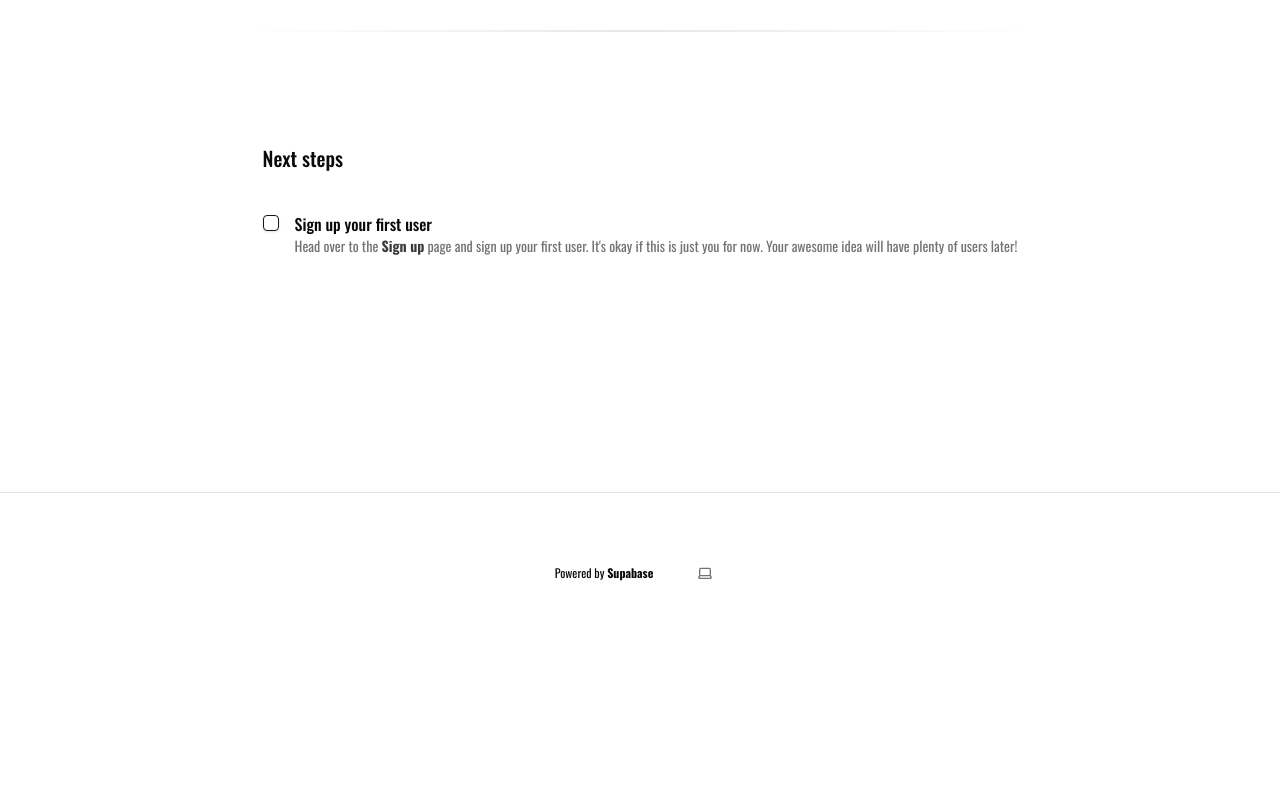
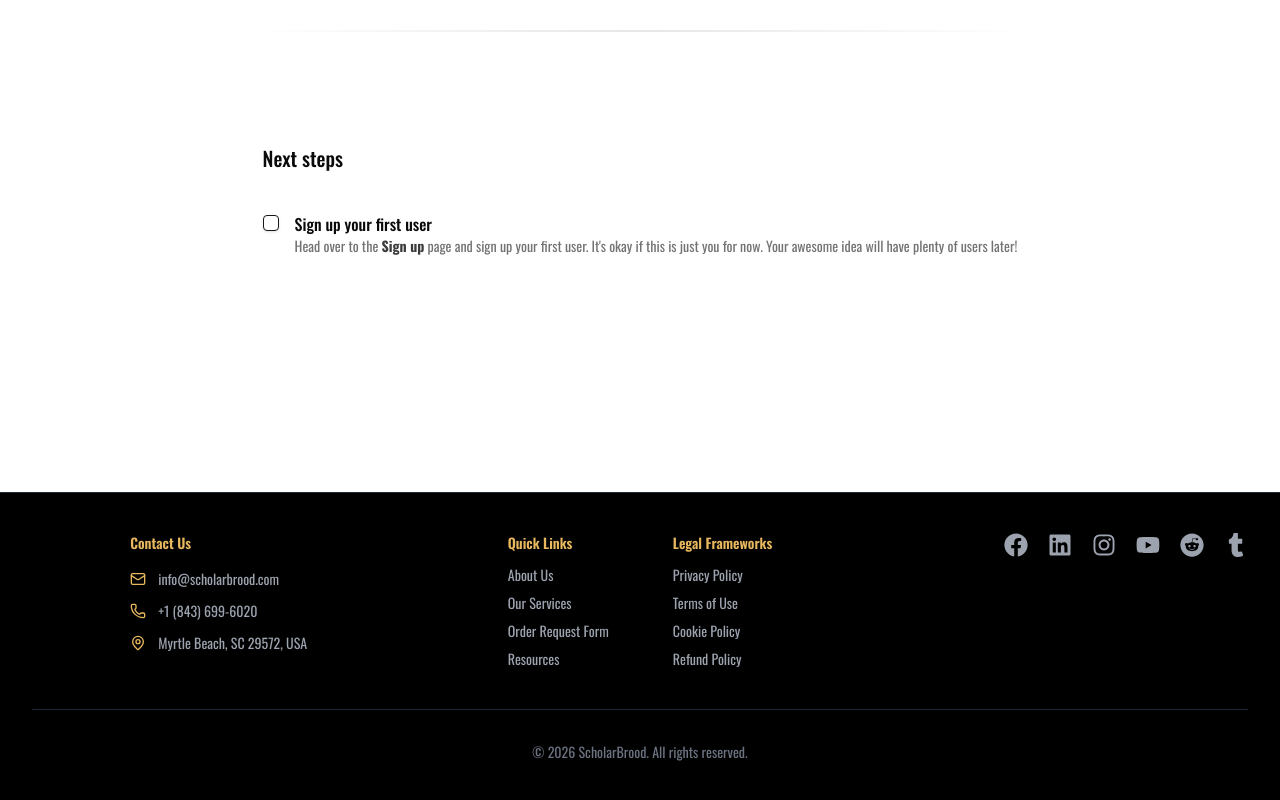
Before and after one commit to nedarctic/sbd, a Next.js app: page / in a window 1280 px wide. Shown: the part 372-1172 px from the top of the page. Before the commit the page ends 1025 px from the top, so only its background shows below. Built offline with nearby package versions, Linux system fonts and the light colour scheme; no server answers.

Commit message:
new footer component

```diff
--- a/components/footer.tsx
+++ b/components/footer.tsx
@@ -1,20 +1,137 @@
-import { ThemeSwitcher } from "@/components/theme-switcher";
+'use client';
+
+import Link from "next/link";
+import { MapPin, Mail, Phone } from "lucide-react";
+import { FaFacebook, FaLinkedin, FaInstagram, FaYoutube, FaReddit, FaTumblr } from "react-icons/fa";
+import { oswald } from "@/components/ui/fonts";
+import { useState, useEffect } from "react";
 
 export default function Footer() {
-    return (
-        <footer className="w-full flex items-center justify-center border-t mx-auto text-center text-xs gap-8 py-16">
-            <p>
-                Powered by{" "}
+
+  const [year, setYear] = useState<number | null>(null);
+
+  useEffect(() => {
+    setYear(new Date().getFullYear());
+  }, []);
+
+  const quickLinks = [
+    { label: "About Us", href: "/about" },
+    { label: "Our Services", href: "/services" },
+    { label: "Order Request Form", href: "/order" },
+    { label: "Resources", href: "/resources" },
+    // { label: "Contact Us", href: "/contact" },
+  ];
+
+  const policyLinks = [{ label: "Privacy Policy", path: "/privacy-policy" }, { label: "Terms of Use", path: "/terms-of-use" }, { label: "Cookie Policy", path: "/cookie-policy" }, { label: "Refund Policy", path: "/refund-policy" }];
+
+  const socialLinks = [
+    { Icon: FaFacebook, href: "https://facebook.com/scholarbrood" },
+    { Icon: FaLinkedin, href: "https://www.linkedin.com/in/nicholas-otieno-28a25939a/" },
+    { Icon: FaInstagram, href: "https://www.instagram.com/scholarbrood/" },
+    { Icon: FaYoutube, href: "https://www.youtube.com/@ScholarBrood" },
+    { Icon: FaReddit, href: "https://www.reddit.com/user/scholarbrood/" },
+    { Icon: FaTumblr, href: "https://scholarbrood.tumblr.com/" },
+  ];
+
+  return (
+    <footer className="bg-black py-10 border-t border-gray-800">
+      <div className="max-w-7xl mx-auto px-6 sm:px-8">
+        {/* Main Content */}
+        <div className="grid grid-cols-1 md:grid-cols-3 gap-10 md:gap-12 items-start text-sm">
+          {/* Contact Info */}
+          <div className="order-1 flex flex-col items-center justify-center">
+            <div className="text-center sm:text-left">
+              <h3 className={`${oswald.className} font-semibold text-[#E8B85F] mb-4`}>
+                Contact Us
+              </h3>
+              <div className="space-y-3 text-gray-400">
+                <div className="flex items-center gap-3">
+                  <Mail className="w-4 h-4 text-[#E8B85F] flex-shrink-0" />
+                  <a
+                    href="mailto:info@scholarbrood.com"
+                    className={`${oswald.className} hover:text-[#E8B85F] transition break-words`}
+                  >
+                    info@scholarbrood.com
+                  </a>
+                </div>
+                <div className="flex items-center gap-3">
+                  <Phone className="w-4 h-4 text-[#E8B85F] flex-shrink-0" />
+                  <span className={`${oswald.className}`}>+1 (843) 699-6020</span>
+                </div>
+                <div className="flex items-center gap-3">
+                  <MapPin className="w-4 h-4 text-[#E8B85F] flex-shrink-0" />
+                  <span className={`${oswald.className}`}>Myrtle Beach, SC 29572, USA</span>
+                </div>
+              </div>
+            </div>
+          </div>
+
+          {/* Quick Links & Legal */}
+          <div className="order-3 md:order-2 flex flex-col sm:flex-row justify-center gap-10 sm:gap-16">
+            {/* Quick Links */}
+            <div className="text-center sm:text-left">
+              <h4 className={`${oswald.className} font-semibold text-[#E8B85F] mb-3`}>
+                Quick Links
+              </h4>
+              <ul className="space-y-2">
+                {quickLinks.map(({ label, href }) => (
+                  <li key={href}>
+                    <Link
+                      href={href}
+                      className={`${oswald.className} text-gray-400 hover:text-[#E8B85F] transition block`}
+                    >
+                      {label}
+                    </Link>
+                  </li>
+                ))}
+              </ul>
+            </div>
+
+            {/* Legal */}
+            <div className="text-center sm:text-left">
+              <h4 className={`${oswald.className} font-semibold text-[#E8B85F] mb-3`}>
+                Legal Frameworks
+              </h4>
+              <ul className="space-y-2">
+                {policyLinks.map((item, index) => (
+                  <li key={item.label}>
+                    <Link
+                      href={item.path}
+                      className={`${oswald.className} text-gray-400 hover:text-[#E8B85F] transition block`}
+                    >
+                      {item.label}
+                    </Link>
+                  </li>
+                ))}
+              </ul>
+            </div>
+          </div>
+
+          {/* Social Icons */}
+          <div className="order-2 md:order-3 flex justify-center md:justify-end">
+            <div className="flex gap-5">
+              {socialLinks.map(({ Icon, href }, index) => (
                 <a
-                    href="https://supabase.com/?utm_source=create-next-app&utm_medium=template&utm_term=nextjs"
-                    target="_blank"
-                    className="font-bold hover:underline"
-                    rel="noreferrer"
+                  key={href}
+                  href={href}
+                  target="_blank"
+                  rel="noopener noreferrer"
+                  className="text-gray-400 hover:text-[#E8B85F] transition-all duration-300"
                 >
-                    Supabase
+                  <Icon className="w-6 h-6" />
                 </a>
-            </p>
-            <ThemeSwitcher />
-        </footer>
-    );
+              ))}
+            </div>
+          </div>
+        </div>
+
+        {/* Copyright */}
+        <div className="mt-10 pt-8 border-t border-gray-800 text-center text-xs sm:text-sm text-gray-500">
+          <p className={`${oswald.className}`}>
+            © {year ?? "2026"} ScholarBrood. All rights reserved.
+          </p>
+        </div>
+      </div>
+    </footer>
+  );
 }
```
